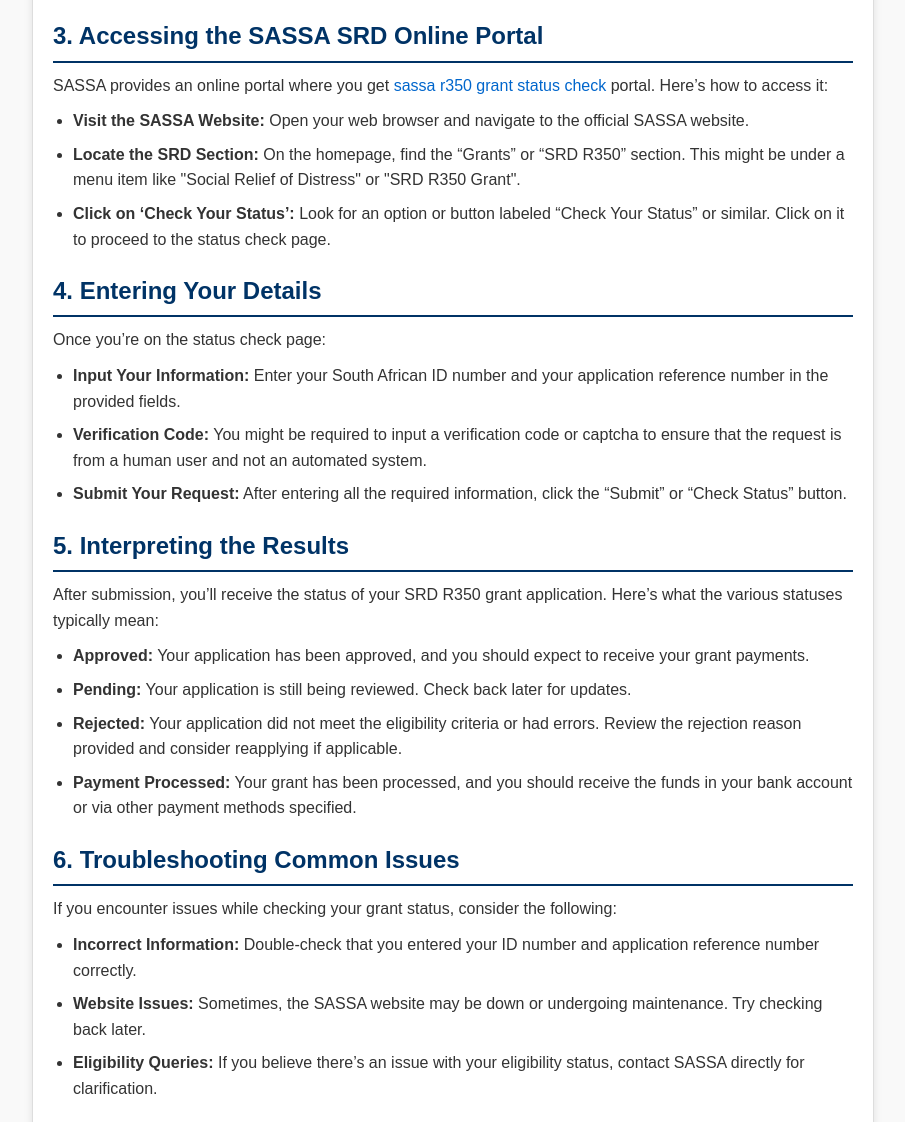
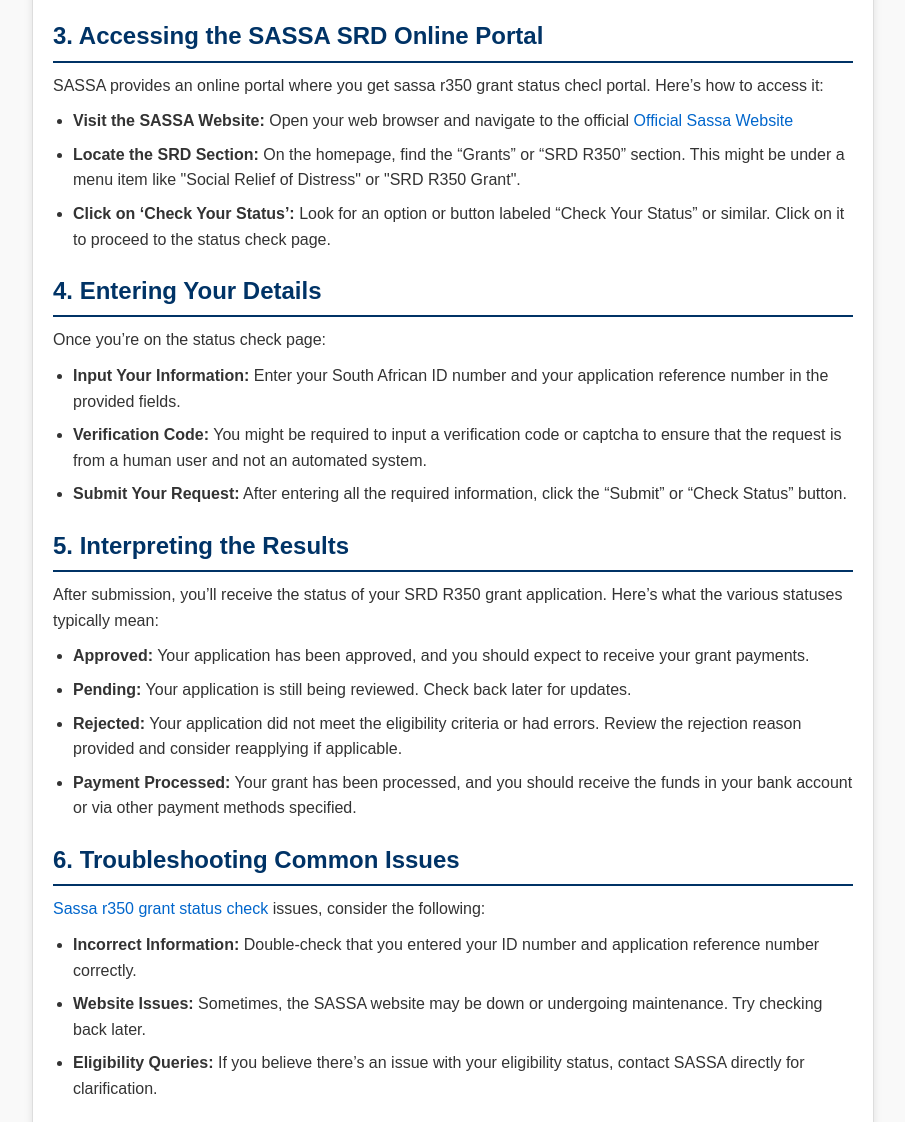
Before and after one commit to roberthinsom/onlinesassastatuscheck, a plain HTML site: page index.html in a window 1280 px wide. Shown: the part 911-2033 px from the top of the page, without its empty margins (187-1092 px from the left). Drawn offline with Linux system fonts and the light colour scheme.

Commit message:
Update index.html

```diff
--- a/index.html
+++ b/index.html
@@ -118,10 +118,10 @@
         </ul>
 
         <h2>3. Accessing the SASSA SRD Online Portal</h2>
-        <p>SASSA provides an online portal where you get <a href="https://onlinesassastatuscheck.co.za/">sassa r350 grant status check</a> portal. Here’s how to access it:</p>
+        <p>SASSA provides an online portal where you get sassa r350 grant status checl portal. Here’s how to access it:</p>
 
         <ul>
-            <li><strong>Visit the SASSA Website:</strong> Open your web browser and navigate to the official SASSA website.
+            <li><strong>Visit the SASSA Website:</strong> Open your web browser and navigate to the official <a href="https://srd.sassa.gov.za/">Official Sassa Website</a>
             <li><strong>Locate the SRD Section:</strong> On the homepage, find the “Grants” or “SRD R350” section. This might be under a menu item like "Social Relief of Distress" or "SRD R350 Grant".</li>
             <li><strong>Click on ‘Check Your Status’:</strong> Look for an option or button labeled “Check Your Status” or similar. Click on it to proceed to the status check page.</li>
         </ul>
@@ -146,7 +146,7 @@
         </ul>
 
         <h2>6. Troubleshooting Common Issues</h2>
-        <p>If you encounter issues while checking your grant status, consider the following:</p>
+        <p> <a href="https://onlinesassastatuscheck.co.za/">Sassa r350 grant status check</a> issues, consider the following:</p>
 
         <ul>
             <li><strong>Incorrect Information:</strong> Double-check that you entered your ID number and application reference number correctly.</li>
```
